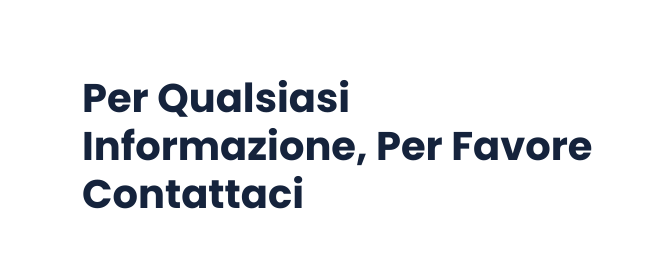
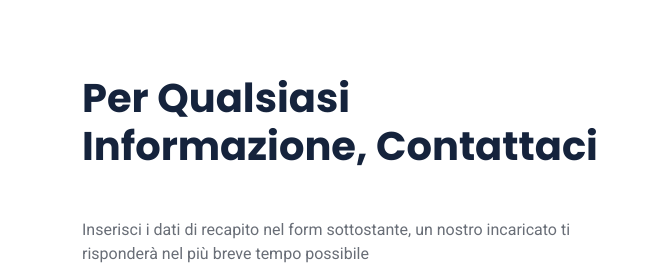
Before and after one commit to stefanopedicinogit/sicura-assicurazioni, a plain HTML site: page contact.html in a window 1280 px wide. Shown: the part 455-724 px from the top of the page, 0-659 px from the left. Drawn offline with nearby package versions, Linux system fonts and the light colour scheme.

```diff
--- a/contact.html
+++ b/contact.html
@@ -121,7 +121,7 @@
         <div class="container">
             <div class="row g-5">
                 <div class="col-lg-6 wow fadeIn" data-wow-delay="0.1s">
-                    <h1 class="display-6 mb-5">Per Qualsiasi Informazione, Per Favore Contattaci</h1>
+                    <h1 class="display-6 mb-5">Per Qualsiasi Informazione, Contattaci</h1>
                     <p class="mb-4">Inserisci i dati di recapito nel form sottostante, un nostro incaricato ti
                         risponderà nel più breve tempo possibile </p>
                     <form id="contactForm">
```
